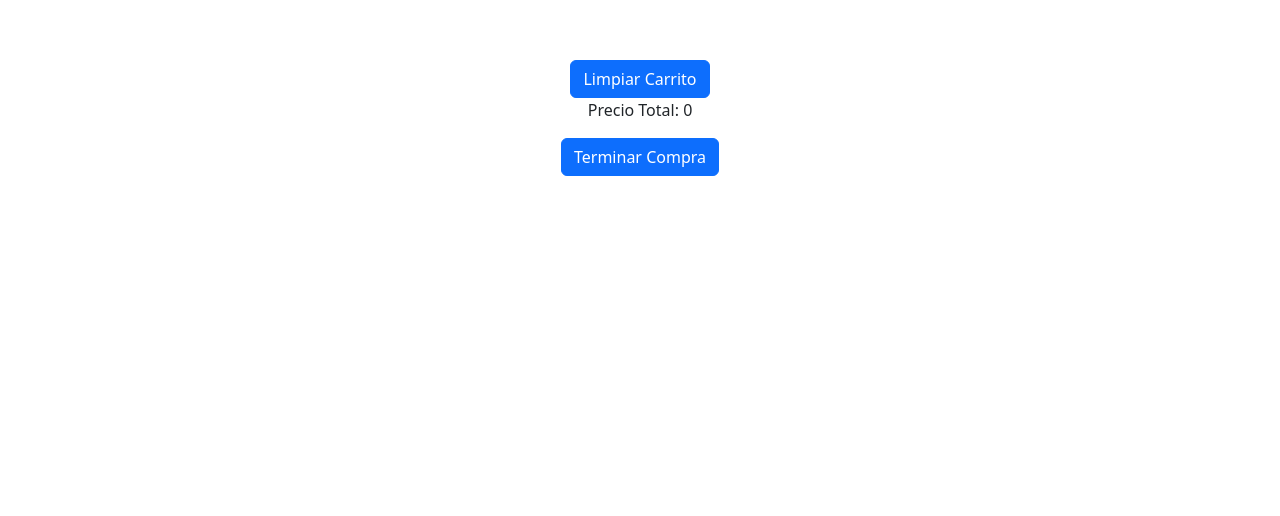
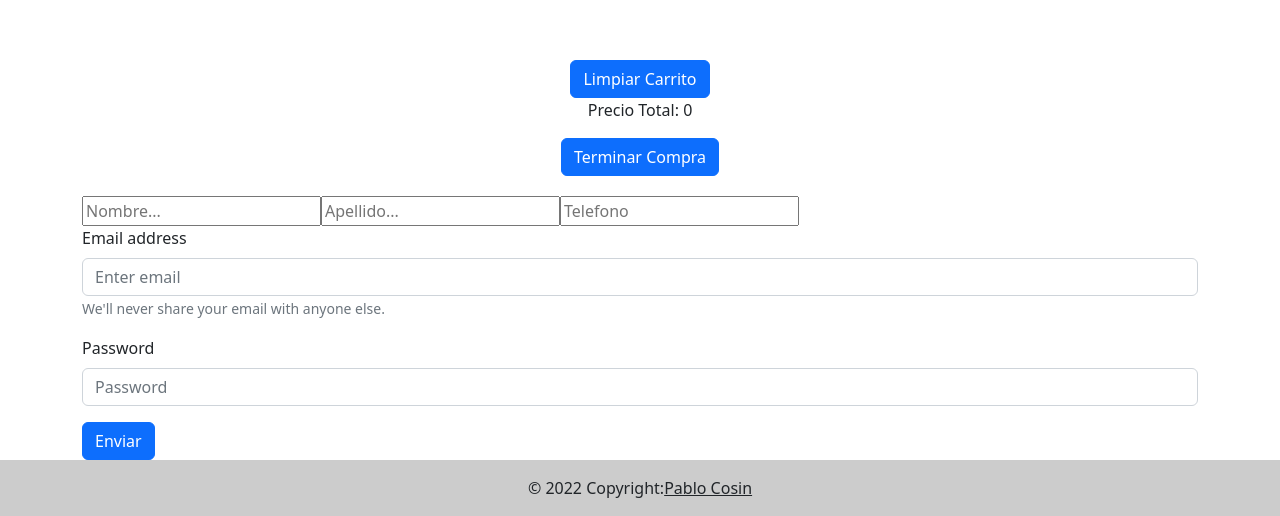
Before and after one commit to pcosin/React-Productos-Cosin-Coder, a React (Create React App) app: page /cart in a window 1280 px wide. Shown: the part 863-1379 px from the top of the page. Before the commit the page ends 1039 px from the top, so only its background shows below. Built offline with nearby package versions, Linux system fonts and the light colour scheme.

Commit message:
clase 13

```diff
--- a/src/App.js
+++ b/src/App.js
@@ -5,6 +5,7 @@ import { NavBar } from './components/NavBar/NavBar';
 import { BrowserRouter, Routes, Route} from "react-router-dom";
 import Cart from './components/Main/cart/Cart';
 import CartContextProvider from "./context/CartContext"
+import Footer from './components/Footer/Footer';
 
 function App() {
   return (
@@ -17,6 +18,7 @@ function App() {
    <Route path="/detail/:detailId" element= { <ItemDetailContainer />} />
    <Route path="/cart" element={<Cart />} />
    </Routes>
+   <Footer />
    </BrowserRouter>
    </CartContextProvider>
 
--- /dev/null
+++ b/src/components/Footer/Footer.js
@@ -0,0 +1,20 @@
+import React from "react";
+import { Container } from "react-bootstrap";
+
+
+const Footer = () => {
+    return(
+
+
+<div className='text-center text-dark p-3' style={{ backgroundColor: 'rgba(0, 0, 0, 0.2)' }}>
+          © 2022 Copyright:
+          <a className='text-dark' href=''>
+             Pablo Cosin
+          </a>
+        </div>
+
+    )
+
+}
+
+export default Footer
--- /dev/null
+++ b/src/components/Form/Form.js
@@ -0,0 +1,107 @@
+import React from "react";
+import {
+  addDoc,
+  collection,
+  doc,
+  serverTimestamp,
+  updateDoc,
+} from "firebase/firestore";
+import Button from "react-bootstrap/Button";
+import Form from "react-bootstrap/Form";
+import { useEffect } from "react";
+import { useState } from "react";
+import { db } from "../../firebaseConfig";
+
+const FormFinal = ({ cart, clearCart, handleId, total  }) => {
+  const [nombre, setNombre] = useState("");
+  const [apellido, setApellido] = useState("");
+  const [mail, setMail] = useState("");
+  const [phone, setPhone] = useState("");
+
+
+
+  const handleSubmit = (event) => {
+    event.preventDefault();
+
+    const order = {
+      buyer: { nombre, apellido, mail, phone },
+      itmes: cart,
+      total: total,
+      date: serverTimestamp(),
+    };
+
+    const ordersCollection = collection(db, "orders");
+
+    addDoc(ordersCollection, order).then((res) => {
+        handleId(res.id);
+        clearCart();
+    });
+  }
+
+  const handleChangeNombre = (event) => {
+    setNombre(event.target.value);
+  };
+
+  const handleChangeApellido = (event) => {
+    setApellido(event.target.value);
+  };
+
+  const handleChangeMail = (event) => {
+    setMail(event.target.value);
+  };
+
+  const handleChangePhone = (event) => {
+    setPhone(event.target.value);
+  };
+
+
+
+  return (
+    <div style={{ marginTop: "20px" }}>
+      <Form action="" onSubmit={handleSubmit}>
+      <input
+          type="text"
+          placeholder="Nombre..."
+          name="nombre"
+          value={nombre}
+          onChange={handleChangeNombre}
+        />
+        <input
+          type="text"
+          placeholder="Apellido..."
+          name="apellido"
+          value={apellido}
+          onChange={handleChangeApellido}
+        />
+          <input
+          type="number"
+          placeholder="Telefono"
+          name="telefono"
+          value={phone}
+          onChange={handleChangePhone}
+        />
+      <Form.Group className="mb-3" controlId="formBasicEmail">
+        <Form.Label>Email address</Form.Label>
+        <Form.Control type="email" placeholder="Enter email" value={mail} onChange={handleChangeMail}
+ />
+        <Form.Text className="text-muted">
+          We'll never share your email with anyone else.
+        </Form.Text>
+      </Form.Group>
+
+      <Form.Group className="mb-3" controlId="formBasicPassword">
+        <Form.Label>Password</Form.Label>
+        <Form.Control type="password" placeholder="Password" />
+      </Form.Group>
+
+      <Button variant="primary" type="submit">
+        Enviar
+      </Button>
+    </Form>
+
+
+    </div>
+  );
+};
+
+export default FormFinal;
--- a/src/components/Main/cart/Cart.js
+++ b/src/components/Main/cart/Cart.js
@@ -1,14 +1,39 @@
 import React from 'react'
+import { useState, useContext } from 'react';
 import { useCartContex } from "../../../context/CartContext";
 import { Container, Card, Button } from 'react-bootstrap';
 import { Link, NavLink } from 'react-router-dom';
+import FormFinal from "../../Form/Form.js"
 import "./cart.css"
 
 
 
 function Cart() {
 
+  const [idCompra, setIdCompra] = useState('');
+
   const { cartList, clearCart, removeItem, totalPrice } = useCartContex()
+
+  const total = totalPrice();
+
+  const handleId = (id) => {
+      setIdCompra(id);
+  };
+
+  if (idCompra) {
+      return (
+      <Container>
+        <h2>Gracias por comprar tu id es: {idCompra}</h2>
+
+        <h2>Su total es de: {total}</h2>
+
+
+      </Container>
+
+      );
+  }
+
+
 
   return (
     <Container>
@@ -45,14 +70,18 @@ cartList.map(item =>
   <Button onClick={clearCart}>Limpiar Carrito</Button>
 </div>
 <div>
-  <p>Precio Total: {totalPrice()} </p>
+  <p>Precio Total: {total} </p>
 </div>
 
 <Button>
      Terminar Compra
 </Button>
 </div>
-
+<FormFinal  cart={cartList}
+            clearCart={clearCart}
+            handleId={handleId}
+            total={total}
+/>
 
     </Container>
   )}
```
